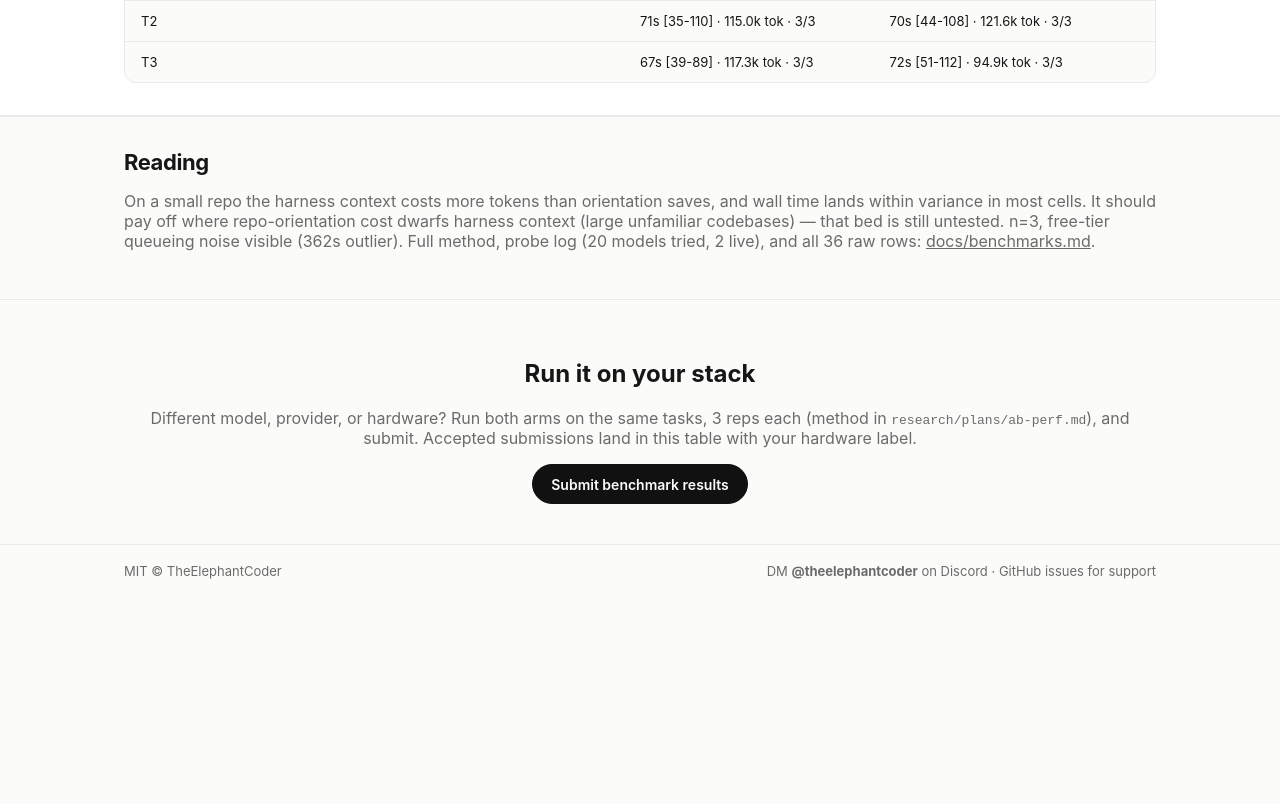
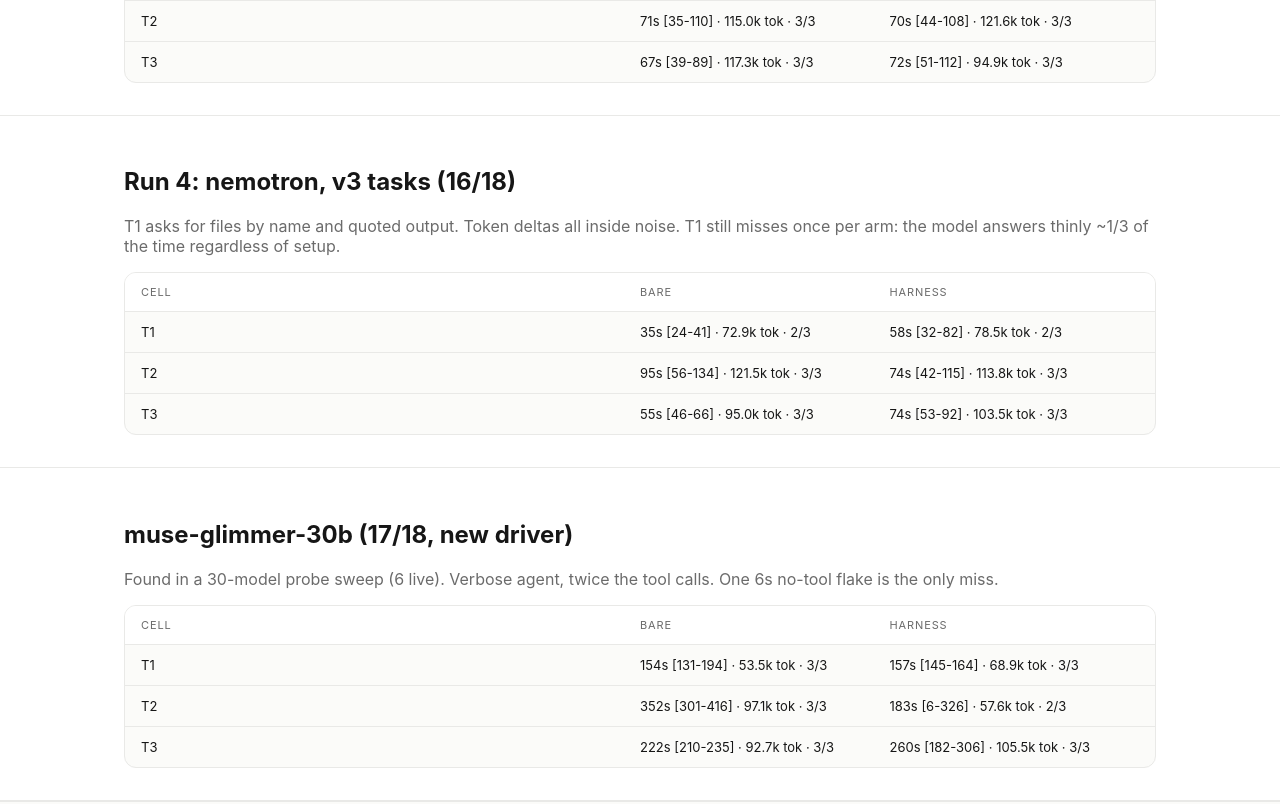
Before and after one commit to TheElephantCoder/agent-harness, a plain HTML site: page benchmark.html in a window 1280 px wide. Shown: the part 1844-2648 px from the top of the page. Before the commit the page ends 2441 px from the top, so only its background shows below. Drawn offline with Linux system fonts and the light colour scheme.

Commit message:
Add run-4 and glimmer tables to benchmark tab

```diff
--- a/benchmark.html
+++ b/benchmark.html
@@ -93,10 +93,36 @@
   </div>
 </section>
 
+<section class="perf">
+  <div class="wrap">
+    <h2>Run 4: nemotron, v3 tasks (16/18)</h2>
+    <p class="muted">T1 asks for files by name and quoted output. Token deltas all inside noise. T1 still misses once per arm: the model answers thinly ~1/3 of the time regardless of setup.</p>
+    <div class="perf-table">
+      <div class="row head"><span>cell</span><span>bare</span><span>harness</span></div>
+      <div class="row"><span>T1</span><span>35s [24-41] · 72.9k tok · 2/3</span><span>58s [32-82] · 78.5k tok · 2/3</span></div>
+      <div class="row"><span>T2</span><span>95s [56-134] · 121.5k tok · 3/3</span><span>74s [42-115] · 113.8k tok · 3/3</span></div>
+      <div class="row"><span>T3</span><span>55s [46-66] · 95.0k tok · 3/3</span><span>74s [53-92] · 103.5k tok · 3/3</span></div>
+    </div>
+  </div>
+</section>
+
+<section class="perf">
+  <div class="wrap">
+    <h2>muse-glimmer-30b (17/18, new driver)</h2>
+    <p class="muted">Found in a 30-model probe sweep (6 live). Verbose agent, twice the tool calls. One 6s no-tool flake is the only miss.</p>
+    <div class="perf-table">
+      <div class="row head"><span>cell</span><span>bare</span><span>harness</span></div>
+      <div class="row"><span>T1</span><span>154s [131-194] · 53.5k tok · 3/3</span><span>157s [145-164] · 68.9k tok · 3/3</span></div>
+      <div class="row"><span>T2</span><span>352s [301-416] · 97.1k tok · 3/3</span><span>183s [6-326] · 57.6k tok · 2/3</span></div>
+      <div class="row"><span>T3</span><span>222s [210-235] · 92.7k tok · 3/3</span><span>260s [182-306] · 105.5k tok · 3/3</span></div>
+    </div>
+  </div>
+</section>
+
 <section class="compat">
   <div class="wrap">
     <h2>Reading</h2>
-    <p class="muted">On a small repo the harness context costs more tokens than orientation saves, and wall time lands within variance in most cells. It should pay off where repo-orientation cost dwarfs harness context (large unfamiliar codebases) — that bed is still untested. n=3, free-tier queueing noise visible (362s outlier). Full method, probe log (20 models tried, 2 live), and all 36 raw rows: <a href="https://github.com/TheElephantCoder/agent-harness/blob/main/docs/benchmarks.md">docs/benchmarks.md</a>.</p>
+    <p class="muted">On a small repo the harness context costs more tokens than orientation saves, and wall time lands within variance in most cells. It should pay off where repo-orientation cost dwarfs harness context (large unfamiliar codebases) — that bed is still untested. n=3, free-tier queueing noise visible (362s outlier). Full method, probe log (30 models tried, 6 live), and all raw rows: <a href="https://github.com/TheElephantCoder/agent-harness/blob/main/docs/benchmarks.md">docs/benchmarks.md</a>.</p>
   </div>
 </section>
 
```
